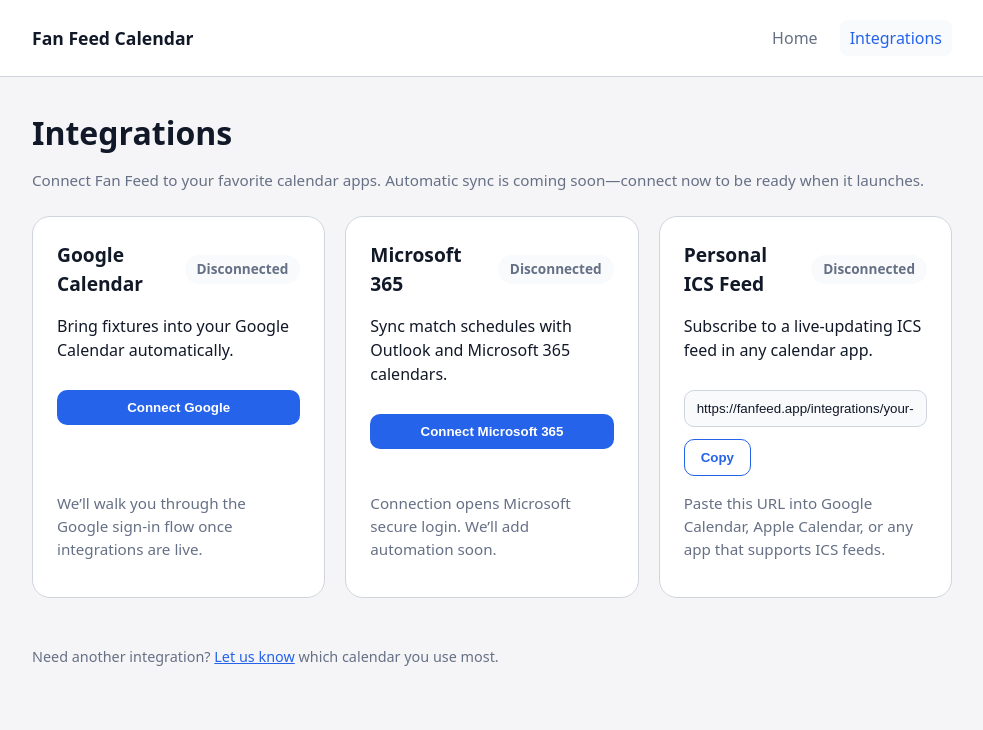
After one commit to 77cu/fan-feed-calendar, a PHP site: page /integrations.php in a window 1280 px wide. The commit adds this page. Shown: the top 730 px of the page, without its empty margins (148-1131 px from the left). Run offline with PHP 8.4, Linux system fonts and the light colour scheme.

Commit message:
Add integrations page with calendar connection tiles

```diff
--- /dev/null
+++ b/integrations.php
@@ -0,0 +1,335 @@
+<?php
+declare(strict_types=1);
+$placeholderUrl = 'https://fanfeed.app/integrations/your-personal-feed.ics';
+?>
+<!doctype html>
+<html lang="en">
+<head>
+<meta charset="utf-8">
+<title>Fan Feed Calendar – Integrations</title>
+<meta name="viewport" content="width=device-width, initial-scale=1">
+<style>
+:root {
+  color-scheme: light dark;
+  --bg: #f5f5f7;
+  --surface: #ffffff;
+  --surface-muted: #f8fafc;
+  --border: #d0d5dd;
+  --text-primary: #111827;
+  --text-muted: #667085;
+  --accent: #2563eb;
+  --accent-text: #ffffff;
+  --warn-bg: #fff7e6;
+  --warn-border: #ffd591;
+  --note-bg: #eff8ff;
+  --note-border: #b2ddff;
+}
+
+@media (prefers-color-scheme: dark) {
+  :root {
+    --bg: #0f172a;
+    --surface: #1e293b;
+    --surface-muted: #111827;
+    --border: #334155;
+    --text-primary: #f8fafc;
+    --text-muted: #cbd5f5;
+    --accent: #60a5fa;
+    --accent-text: #0f172a;
+    --warn-bg: rgba(249, 115, 22, 0.18);
+    --warn-border: rgba(249, 115, 22, 0.6);
+    --note-bg: rgba(96, 165, 250, 0.2);
+    --note-border: rgba(96, 165, 250, 0.6);
+  }
+}
+
+* { box-sizing: border-box; }
+a {
+  color: var(--accent);
+}
+
+a:hover,
+a:focus {
+  text-decoration: underline;
+}
+body {
+  margin: 0;
+  font-family: system-ui, -apple-system, Segoe UI, Arial, sans-serif;
+  background: var(--bg);
+  color: var(--text-primary);
+  line-height: 1.5;
+}
+
+.site-header {
+  background: var(--surface);
+  border-bottom: 1px solid var(--border);
+}
+
+.site-header-inner {
+  max-width: 960px;
+  margin: 0 auto;
+  padding: 20px;
+  display: flex;
+  flex-wrap: wrap;
+  align-items: center;
+  justify-content: space-between;
+  gap: 12px;
+}
+
+.site-title {
+  font-weight: 600;
+  font-size: 1.1rem;
+}
+
+.site-nav {
+  display: flex;
+  gap: 12px;
+}
+
+.site-nav a {
+  color: var(--text-muted);
+  text-decoration: none;
+  font-weight: 500;
+  padding: 6px 10px;
+  border-radius: 8px;
+}
+
+.site-nav a:hover,
+.site-nav a:focus {
+  color: var(--accent);
+  background: var(--surface-muted);
+  outline: none;
+  text-decoration: none;
+}
+
+.site-nav a[aria-current="page"] {
+  color: var(--accent);
+  background: var(--surface-muted);
+}
+
+main {
+  max-width: 960px;
+  margin: 0 auto;
+  padding: 32px 20px 64px;
+}
+
+h1 {
+  margin: 0 0 12px;
+  font-size: 2rem;
+}
+
+p {
+  margin: 0 0 12px;
+}
+
+.integration-grid {
+  display: grid;
+  grid-template-columns: repeat(auto-fit, minmax(260px, 1fr));
+  gap: 20px;
+  margin-top: 24px;
+}
+
+.integration-card {
+  background: var(--surface);
+  border: 1px solid var(--border);
+  border-radius: 18px;
+  padding: 24px;
+  display: flex;
+  flex-direction: column;
+  gap: 16px;
+  min-height: 280px;
+}
+
+.integration-card h2 {
+  margin: 0;
+  font-size: 1.2rem;
+}
+
+.status-row {
+  display: flex;
+  align-items: center;
+  justify-content: space-between;
+  gap: 12px;
+}
+
+.status-pill {
+  padding: 4px 12px;
+  border-radius: 999px;
+  background: var(--surface-muted);
+  color: var(--text-muted);
+  font-size: 0.85rem;
+  font-weight: 600;
+}
+
+.help-text {
+  color: var(--text-muted);
+  font-size: 0.95rem;
+}
+
+.integration-card .help-text {
+  margin-top: auto;
+}
+
+.btn {
+  display: inline-flex;
+  align-items: center;
+  justify-content: center;
+  background: var(--accent);
+  color: var(--accent-text);
+  border-radius: 10px;
+  padding: 10px 16px;
+  text-decoration: none;
+  border: 0;
+  cursor: pointer;
+  font-weight: 600;
+  transition: transform 0.12s ease, opacity 0.12s ease;
+}
+
+.btn:hover,
+.btn:focus {
+  opacity: 0.9;
+  transform: translateY(-1px);
+}
+
+.btn:disabled {
+  opacity: 0.6;
+  cursor: not-allowed;
+  transform: none;
+}
+
+.btn-secondary {
+  background: transparent;
+  color: var(--accent);
+  border: 1px solid var(--accent);
+}
+
+.url-row {
+  display: flex;
+  gap: 12px;
+  flex-wrap: wrap;
+}
+
+.url-row input {
+  flex: 1 1 200px;
+  padding: 10px 12px;
+  border: 1px solid var(--border);
+  border-radius: 10px;
+  background: var(--surface-muted);
+  color: inherit;
+}
+
+.url-row input:focus {
+  outline: 2px solid var(--accent);
+  outline-offset: 2px;
+}
+
+footer {
+  margin-top: 48px;
+  color: var(--text-muted);
+  font-size: 0.9rem;
+}
+</style>
+</head>
+<body>
+<header class="site-header">
+  <div class="site-header-inner">
+    <div class="site-title">Fan Feed Calendar</div>
+    <nav class="site-nav">
+      <a href="index.php">Home</a>
+      <a href="integrations.php" aria-current="page">Integrations</a>
+    </nav>
+  </div>
+</header>
+<main>
+  <h1>Integrations</h1>
+  <p class="help-text">Connect Fan Feed to your favorite calendar apps. Automatic sync is coming soon—connect now to be ready when it launches.</p>
+
+  <div class="integration-grid">
+    <section class="integration-card">
+      <div class="status-row">
+        <h2>Google Calendar</h2>
+        <span class="status-pill">Disconnected</span>
+      </div>
+      <p>Bring fixtures into your Google Calendar automatically.</p>
+      <button type="button" class="btn" data-provider="google">Connect Google</button>
+      <p class="help-text">We’ll walk you through the Google sign-in flow once integrations are live.</p>
+    </section>
+
+    <section class="integration-card">
+      <div class="status-row">
+        <h2>Microsoft 365</h2>
+        <span class="status-pill">Disconnected</span>
+      </div>
+      <p>Sync match schedules with Outlook and Microsoft 365 calendars.</p>
+      <button type="button" class="btn" data-provider="microsoft-365">Connect Microsoft 365</button>
+      <p class="help-text">Connection opens Microsoft secure login. We’ll add automation soon.</p>
+    </section>
+
+    <section class="integration-card">
+      <div class="status-row">
+        <h2>Personal ICS Feed</h2>
+        <span class="status-pill">Disconnected</span>
+      </div>
+      <p>Subscribe to a live-updating ICS feed in any calendar app.</p>
+      <div class="url-row">
+        <input id="ics-url" type="text" readonly value="<?= htmlspecialchars($placeholderUrl) ?>">
+        <button id="ics-copy" type="button" class="btn btn-secondary">Copy</button>
+      </div>
+      <p class="help-text">Paste this URL into Google Calendar, Apple Calendar, or any app that supports ICS feeds.</p>
+    </section>
+  </div>
+
+  <footer>
+    Need another integration? <a href="mailto:hello@fanfeed.app">Let us know</a> which calendar you use most.
+  </footer>
+</main>
+<script>
+window.dataLayer = window.dataLayer || [];
+
+document.addEventListener('DOMContentLoaded', function () {
+  document.querySelectorAll('[data-provider]').forEach(function (button) {
+    button.addEventListener('click', function () {
+      var provider = button.getAttribute('data-provider');
+      window.dataLayer.push({ event: 'integration_connect_clicked', provider: provider });
+    });
+  });
+
+  var copyButton = document.getElementById('ics-copy');
+  var urlField = document.getElementById('ics-url');
+  if (copyButton && urlField) {
+    var originalLabel = copyButton.textContent;
+    copyButton.addEventListener('click', function () {
+      window.dataLayer.push({ event: 'ics_link_copied' });
+      var setFeedback = function (label, disable) {
+        copyButton.textContent = label;
+        if (disable) {
+          copyButton.disabled = true;
+        }
+        setTimeout(function () {
+          copyButton.textContent = originalLabel;
+          copyButton.disabled = false;
+        }, 2000);
+      };
+
+      if (navigator.clipboard && navigator.clipboard.writeText) {
+        navigator.clipboard.writeText(urlField.value).then(function () {
+          setFeedback('Copied!', true);
+        }).catch(function () {
+          setFeedback('Link copied', false);
+        });
+      } else {
+        urlField.focus();
+        urlField.select();
+        try {
+          document.execCommand('copy');
+          setFeedback('Copied!', true);
+        } catch (err) {
+          setFeedback('Link ready', false);
+        }
+        urlField.setSelectionRange(urlField.value.length, urlField.value.length);
+      }
+    });
+  }
+});
+</script>
+</body>
+</html>
```
Also changed, not shown: index.php (+199 -12 lines).
